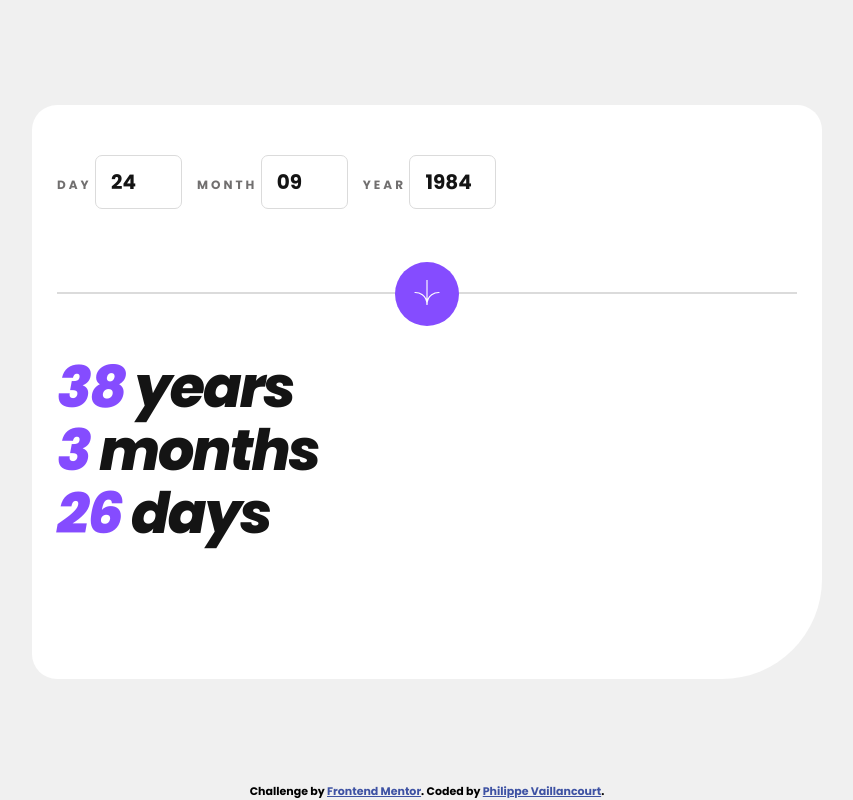
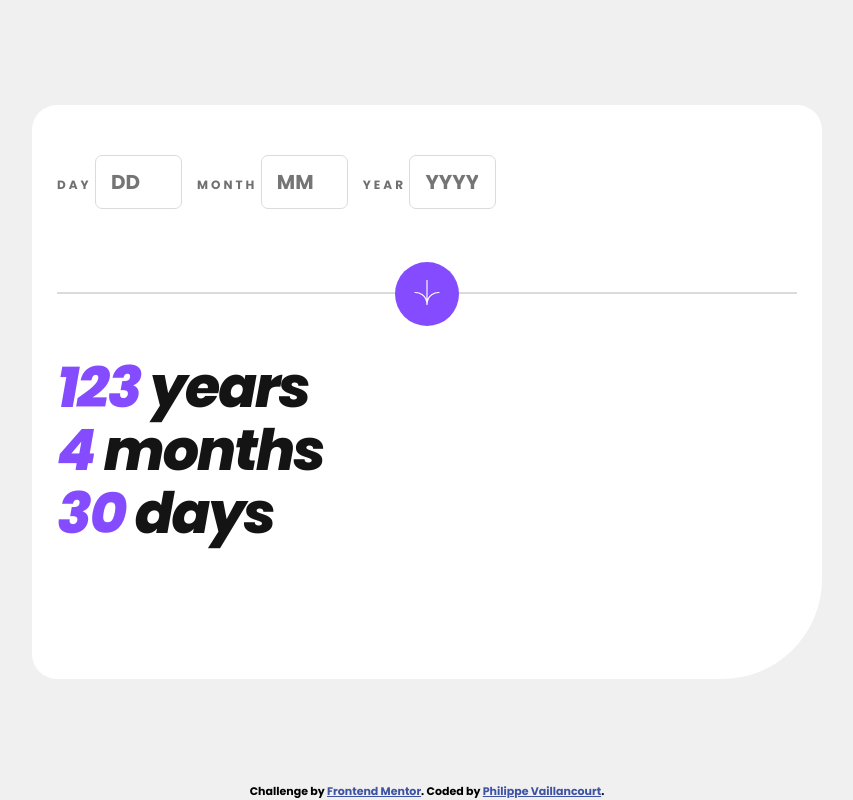
Before and after one commit to snowfrogdev/age-calculator-app, a website with bundled scripts: page index.html in a window 1280 px wide. Both pictures are taken after a click on the button 640 px from the left and 293 px from the top of the page. Shown: the whole page, without its empty margins (213-1066 px from the left). Built offline with nearby package versions, Linux system fonts and the light colour scheme.

Commit message:
View age in years, months, and days after submitting a valid date through the form #5

```diff
--- a/index.html
+++ b/index.html
@@ -3,7 +3,6 @@
   <head>
     <meta charset="UTF-8" />
     <meta name="viewport" content="width=device-width, initial-scale=1.0" />
-    <!-- displays site properly based on user's device -->
 
     <link rel="icon" type="image/png" sizes="32x32" href="./assets/images/favicon-32x32.png" />
     <link rel="stylesheet" href="./theme.css" />
@@ -135,23 +134,21 @@
   </head>
 
   <body>
-    <script src="./dist/main.js"></script>
-
     <main>
       <div class="card">
         <div class="form-section">
           <form>
             <div class="input-group">
               <label for="day">DAY</label>
-              <input type="number" id="day" name="day" value="24" />
+              <input type="number" id="day" name="day" placeholder="DD" />
             </div>
             <div class="input-group">
               <label for="month">MONTH</label>
-              <input type="number" id="month" name="month" value="09" />
+              <input type="number" id="month" name="month" placeholder="MM" />
             </div>
             <div class="input-group">
               <label for="year">YEAR</label>
-              <input type="number" id="year" name="year" value="1984" />
+              <input type="number" id="year" name="year" placeholder="YYYY" />
             </div>
           </form>
         </div>
@@ -160,15 +157,18 @@
           <button class="submit-button"><img src="./assets/images/icon-arrow.svg" alt="arrow-logo" /></button>
         </div>
         <div class="result-section">
-          <p><span class="result-number">38</span> years</p>
-          <p><span class="result-number">3</span> months</p>
-          <p><span class="result-number">26</span> days</p>
+          <p><span id="result-years" class="result-number">--</span> <span id="result-years-label">years</span></p>
+          <p><span id="result-months" class="result-number">--</span> <span id="result-months-label">months</span></p>
+          <p><span id="result-days" class="result-number">--</span> <span id="result-days-label">days</span></p>
         </div>
       </div>
     </main>
+
     <footer class="attribution">
       Challenge by <a href="https://www.frontendmentor.io?ref=challenge" target="_blank">Frontend Mentor</a>. Coded by
       <a href="https://snowfrog.dev">Philippe Vaillancourt</a>.
     </footer>
+
+    <script type="module" src="./dist/src/main.js"></script>
   </body>
 </html>
--- a/package.json
+++ b/package.json
@@ -1,7 +1,8 @@
 {
   "scripts": {
     "build": "tsc",
-    "watch": "tsc -w"
+    "watch": "tsc -w",
+    "test": "node dist/tests/index.js"
   },
   "devDependencies": {
     "typescript": "^5.0.4"
--- /dev/null
+++ b/src/getAge.ts
@@ -0,0 +1,10 @@
+export function getAge(birthdate: Date, now = Date.now): { years: number; months: number; days: number } {
+  const ageInMilliseconds = now() - birthdate.getTime();
+
+  const age = new Date(ageInMilliseconds); // As if born in 1970
+  const years = age.getUTCFullYear() - 1970;
+  const months = age.getUTCMonth();
+  const days = age.getUTCDate() - 1;
+
+  return { years, months, days };
+}
--- a/src/main.ts
+++ b/src/main.ts
@@ -0,0 +1,29 @@
+import { getAge } from "./getAge.js";
+import { pluralize } from "./pluralize.js";
+
+const formElement = document.querySelector("form")!;
+const submitButton = document.querySelector("button")!;
+const resultDaysElement = document.querySelector("#result-days")!;
+const resultMonthsElement = document.querySelector("#result-months")!;
+const resultYearsElement = document.querySelector("#result-years")!;
+const resultDaysLabelElement = document.querySelector("#result-days-label")!;
+const resultMonthsLabelElement = document.querySelector("#result-months-label")!;
+const resultYearsLabelElement = document.querySelector("#result-years-label")!;
+
+submitButton.addEventListener("click", (event) => {
+  event.preventDefault();
+  const formData = new FormData(formElement);
+  const day = formData.get("day") as string;
+  const month = formData.get("month") as string;
+  const year = formData.get("year") as string;
+
+  const age = getAge(new Date(+year, +month - 1, +day));
+
+  resultDaysElement.textContent = age.days.toString();
+  resultMonthsElement.textContent = age.months.toString();
+  resultYearsElement.textContent = age.years.toString();
+
+  resultDaysLabelElement.textContent = pluralize(age.days, "day", "days");
+  resultMonthsLabelElement.textContent = pluralize(age.months, "month", "months");
+  resultYearsLabelElement.textContent = pluralize(age.years, "year", "years");
+});
--- /dev/null
+++ b/src/pluralize.ts
@@ -0,0 +1,12 @@
+const pluralRules = new Intl.PluralRules("en-US");
+export function pluralize(count: number, singular: string, plural: string) {
+  const grammaticalNumber = pluralRules.select(count);
+  switch (grammaticalNumber) {
+    case "one":
+      return singular;
+    case "other":
+      return plural;
+    default:
+      throw new Error("Unknown: " + grammaticalNumber);
+  }
+}
--- a/tsconfig.json
+++ b/tsconfig.json
@@ -28,7 +28,7 @@
     // "moduleDetection": "auto",                        /* Control what method is used to detect module-format JS files. */
 
     /* Modules */
-    "module": "commonjs" /* Specify what module code is generated. */,
+    "module": "ES2022" /* Specify what module code is generated. */,
     // "rootDir": "./",                                  /* Specify the root folder within your source files. */
     // "moduleResolution": "node10",                     /* Specify how TypeScript looks up a file from a given module specifier. */
     // "baseUrl": "./",                                  /* Specify the base directory to resolve non-relative module names. */
```
Also changed, not shown: tests/index.ts (added, +21 -0 lines), dist/main.js (deleted), dist/src/getAge.js (added), dist/src/main.js (added), dist/src/pluralize.js (added), dist/tests/index.js (added), 5 other files.
